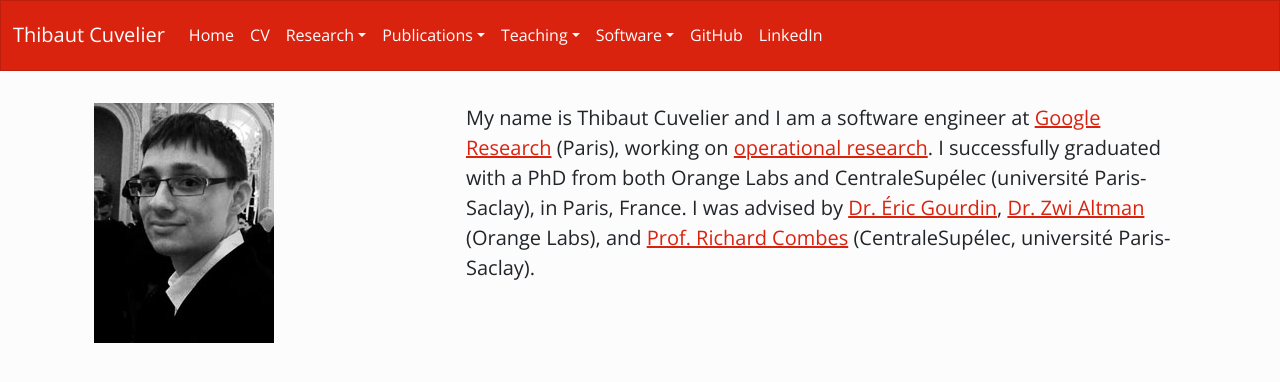
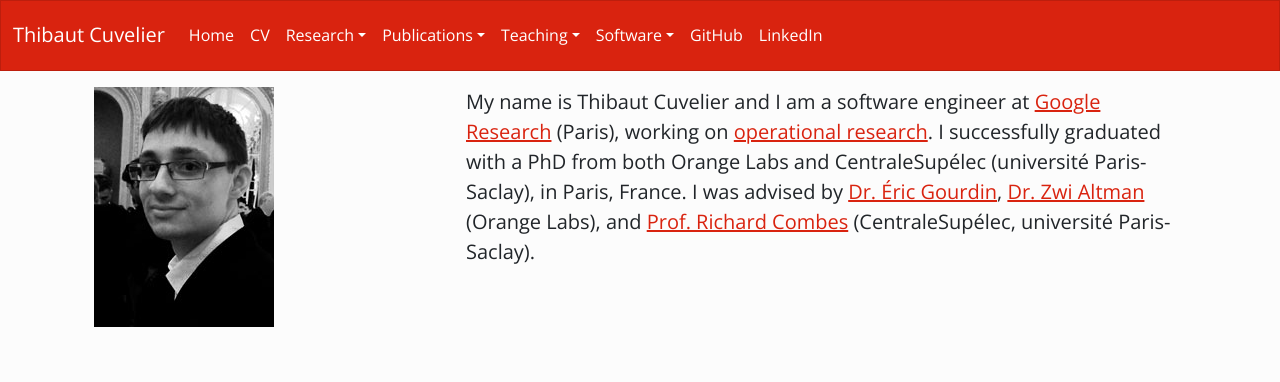
Before and after one commit to dourouc05/dourouc05.github.io, a Jekyll site: the page built from index.md, in a window 1280 px wide. Shown: the top 382 px of the page. Built offline with Jekyll 4.4.1, drawn with Linux system fonts in a browser that asks for light colours; our own code applies the rules of GitHub Pages for plain Markdown files.

Commit message:
Replace custom CSS by a spacing class.

```diff
--- a/_layouts/default.html
+++ b/_layouts/default.html
@@ -15,7 +15,6 @@
     <script src="{{ '/assets/js/bootstrap.min.js?v=' | append: site.github.build_revision | relative_url }}"></script>
 
     <style type="text/css">
-	  header { padding-bottom: 2em; }
       h1 { padding: 2rem; }
       h2 { padding-top: 1rem; padding-bottom: 1rem; }
       h3 { padding-top: 1rem; padding-bottom: 1rem; }
@@ -25,7 +24,7 @@
     </style>
   </head>
   <body>
-    <header>
+    <header class="pb-3">
 	  <nav class="navbar navbar-expand-lg bg-primary" data-bs-theme="dark">
 	    <div class="container-fluid">
           <a class="navbar-brand" href="/">Thibaut Cuvelier</a>
```
